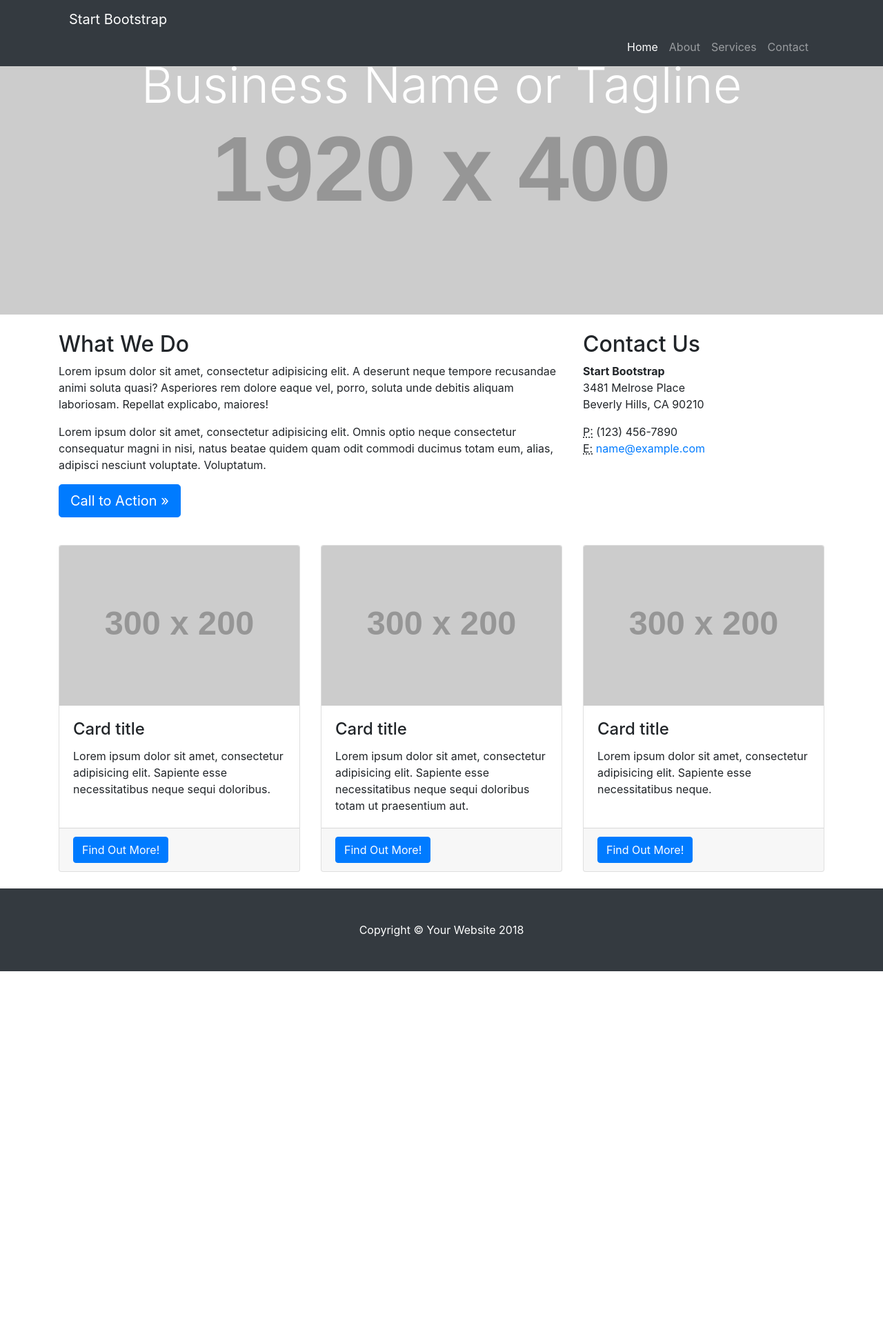
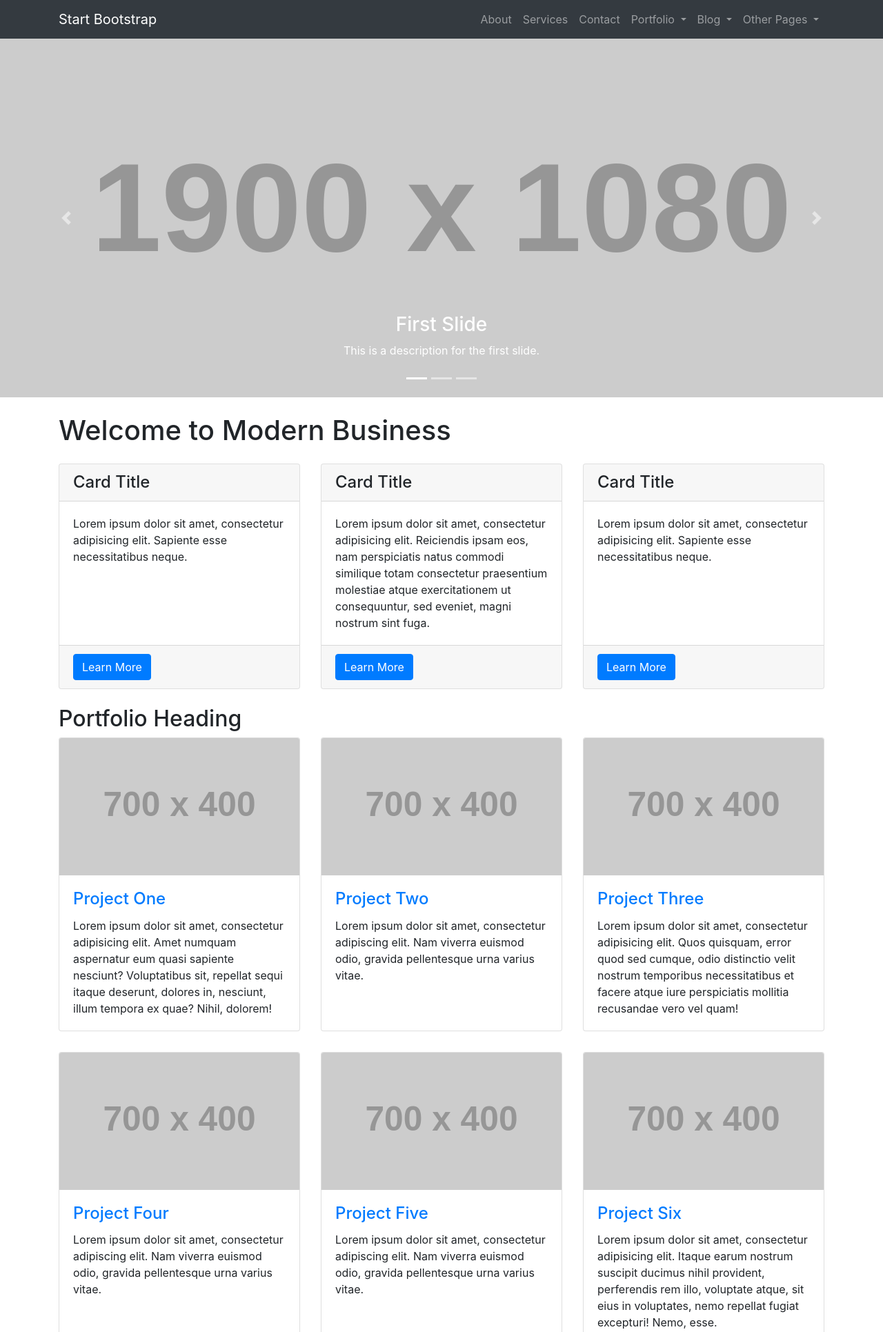
Before and after one commit to yuzheyin/Properties-Display-Website, a Django app: page / in a window 1280 px wide. Shown: the top 1931 px of the page at 69% size. Before the commit the page ends 1408 px from the top, so only its background shows below. Run offline with Django 3.2, Linux system fonts and the light colour scheme; some libraries are stand-ins or nearby versions.

Commit message:
initial commit

```diff
--- a/vwh_capital/vwh_capital/settings.py
+++ b/vwh_capital/vwh_capital/settings.py
@@ -119,3 +119,5 @@ USE_TZ = True
 # https://docs.djangoproject.com/en/2.0/howto/static-files/
 
 STATIC_URL = '/static/'
+
+MEDIA_ROOT = os.path.join(BASE_DIR, 'images/')
--- /dev/null
+++ b/vwh_capital/website/static/website/modern-business.css
@@ -0,0 +1,29 @@
+/*!
+ * Start Bootstrap - Modern Business (https://startbootstrap.com/template-overviews/modern-business)
+ * Copyright 2013-2017 Start Bootstrap
+ * Licensed under MIT (https://github.com/BlackrockDigital/startbootstrap-logomodern-business-nav/blob/master/LICENSE)
+ */
+
+body {
+  padding-top: 54px;
+}
+
+@media (min-width: 992px) {
+  body {
+    padding-top: 56px;
+  }
+}
+
+.carousel-item {
+  height: 65vh;
+  min-height: 300px;
+  background: no-repeat center center scroll;
+  -webkit-background-size: cover;
+  -moz-background-size: cover;
+  -o-background-size: cover;
+  background-size: cover;
+}
+
+.portfolio-item {
+  margin-bottom: 30px;
+}
--- a/vwh_capital/website/templates/website/base.html
+++ b/vwh_capital/website/templates/website/base.html
@@ -19,40 +19,68 @@
       <link href="{% static 'website/thumbnail-gallery.css' %}" rel="stylesheet">
       <link href="{% static 'website/business-frontpage.css' %}" rel="stylesheet">
       <link href="{% static 'website/simple-sidebar.css' %}" rel="stylesheet">
+      <link href="{% static 'website/modern-business.css' %}" rel="stylesheet">
 
   </head>
 
   <body>
 
-    <!-- Navigation -->
-    <nav class="navbar navbar-expand-lg navbar-dark bg-dark fixed-top">
+ <!-- Navigation -->
+    <nav class="navbar fixed-top navbar-expand-lg navbar-dark bg-dark fixed-top">
       <div class="container">
-      <div class="container">
-        <a class="navbar-brand" href="#">Start Bootstrap</a>
-        <button class="navbar-toggler" type="button" data-toggle="collapse" data-target="#navbarResponsive" aria-controls="navbarResponsive" aria-expanded="false" aria-label="Toggle navigation">
+        <a class="navbar-brand" href="index.html">Start Bootstrap</a>
+        <button class="navbar-toggler navbar-toggler-right" type="button" data-toggle="collapse" data-target="#navbarResponsive" aria-controls="navbarResponsive" aria-expanded="false" aria-label="Toggle navigation">
           <span class="navbar-toggler-icon"></span>
         </button>
         <div class="collapse navbar-collapse" id="navbarResponsive">
           <ul class="navbar-nav ml-auto">
-            <li class="nav-item active">
-              <a class="nav-link" href="#">Home
-                <span class="sr-only">(current)</span>
-              </a>
+            <li class="nav-item">
+              <a class="nav-link" href="about.html">About</a>
             </li>
             <li class="nav-item">
-              <a class="nav-link" href="#">About</a>
+              <a class="nav-link" href="services.html">Services</a>
             </li>
             <li class="nav-item">
-              <a class="nav-link" href="#">Services</a>
+              <a class="nav-link" href="contact.html">Contact</a>
             </li>
-            <li class="nav-item">
-              <a class="nav-link" href="#">Contact</a>
+            <li class="nav-item dropdown">
+              <a class="nav-link dropdown-toggle" href="#" id="navbarDropdownPortfolio" data-toggle="dropdown" aria-haspopup="true" aria-expanded="false">
+                Portfolio
+              </a>
+              <div class="dropdown-menu dropdown-menu-right" aria-labelledby="navbarDropdownPortfolio">
+                <a class="dropdown-item" href="portfolio-1-col.html">1 Column Portfolio</a>
+                <a class="dropdown-item" href="portfolio-2-col.html">2 Column Portfolio</a>
+                <a class="dropdown-item" href="portfolio-3-col.html">3 Column Portfolio</a>
+                <a class="dropdown-item" href="portfolio-4-col.html">4 Column Portfolio</a>
+                <a class="dropdown-item" href="portfolio-item.html">Single Portfolio Item</a>
+              </div>
+            </li>
+            <li class="nav-item dropdown">
+              <a class="nav-link dropdown-toggle" href="#" id="navbarDropdownBlog" data-toggle="dropdown" aria-haspopup="true" aria-expanded="false">
+                Blog
+              </a>
+              <div class="dropdown-menu dropdown-menu-right" aria-labelledby="navbarDropdownBlog">
+                <a class="dropdown-item" href="blog-home-1.html">Blog Home 1</a>
+                <a class="dropdown-item" href="blog-home-2.html">Blog Home 2</a>
+                <a class="dropdown-item" href="blog-post.html">Blog Post</a>
+              </div>
+            </li>
+            <li class="nav-item dropdown">
+              <a class="nav-link dropdown-toggle" href="#" id="navbarDropdownBlog" data-toggle="dropdown" aria-haspopup="true" aria-expanded="false">
+                Other Pages
+              </a>
+              <div class="dropdown-menu dropdown-menu-right" aria-labelledby="navbarDropdownBlog">
+                <a class="dropdown-item" href="full-width.html">Full Width Page</a>
+                <a class="dropdown-item" href="sidebar.html">Sidebar Page</a>
+                <a class="dropdown-item" href="faq.html">FAQ</a>
+                <a class="dropdown-item" href="404.html">404</a>
+                <a class="dropdown-item" href="pricing.html">Pricing Table</a>
+              </div>
             </li>
           </ul>
         </div>
       </div>
     </nav>
-
     {% block content %}
     {% endblock %}
 
@@ -60,7 +88,7 @@
     <!-- Footer -->
     <footer class="py-5 bg-dark">
       <div class="container">
-        <p class="m-0 text-center text-white">Copyright &copy; Your Website 2018</p>
+        <p class="m-0 text-center text-white">Copyright &copy; VWH Capital Management 2018</p>
       </div>
       <!-- /.container -->
     </footer>
--- /dev/null
+++ b/vwh_capital/website/templates/website/index.html
@@ -0,0 +1,197 @@
+{% extends "website/base.html" %}
+{% block content %}
+{% load staticfiles %}
+    <header>
+      <div id="carouselExampleIndicators" class="carousel slide" data-ride="carousel">
+        <ol class="carousel-indicators">
+          <li data-target="#carouselExampleIndicators" data-slide-to="0" class="active"></li>
+          <li data-target="#carouselExampleIndicators" data-slide-to="1"></li>
+          <li data-target="#carouselExampleIndicators" data-slide-to="2"></li>
+        </ol>
+        <div class="carousel-inner" role="listbox">
+          <!-- Slide One - Set the background image for this slide in the line below -->
+          <div class="carousel-item active" style="background-image: url('http://placehold.it/1900x1080')">
+            <div class="carousel-caption d-none d-md-block">
+              <h3>First Slide</h3>
+              <p>This is a description for the first slide.</p>
+            </div>
+          </div>
+          <!-- Slide Two - Set the background image for this slide in the line below -->
+          <div class="carousel-item" style="background-image: url('http://placehold.it/1900x1080')">
+            <div class="carousel-caption d-none d-md-block">
+              <h3>Second Slide</h3>
+              <p>This is a description for the second slide.</p>
+            </div>
+          </div>
+          <!-- Slide Three - Set the background image for this slide in the line below -->
+          <div class="carousel-item" style="background-image: url('http://placehold.it/1900x1080')">
+            <div class="carousel-caption d-none d-md-block">
+              <h3>Third Slide</h3>
+              <p>This is a description for the third slide.</p>
+            </div>
+          </div>
+        </div>
+        <a class="carousel-control-prev" href="#carouselExampleIndicators" role="button" data-slide="prev">
+          <span class="carousel-control-prev-icon" aria-hidden="true"></span>
+          <span class="sr-only">Previous</span>
+        </a>
+        <a class="carousel-control-next" href="#carouselExampleIndicators" role="button" data-slide="next">
+          <span class="carousel-control-next-icon" aria-hidden="true"></span>
+          <span class="sr-only">Next</span>
+        </a>
+      </div>
+    </header>
+
+    <!-- Page Content -->
+    <div class="container">
+
+      <h1 class="my-4">Welcome to Modern Business</h1>
+
+      <!-- Marketing Icons Section -->
+      <div class="row">
+        <div class="col-lg-4 mb-4">
+          <div class="card h-100">
+            <h4 class="card-header">Card Title</h4>
+            <div class="card-body">
+              <p class="card-text">Lorem ipsum dolor sit amet, consectetur adipisicing elit. Sapiente esse necessitatibus neque.</p>
+            </div>
+            <div class="card-footer">
+              <a href="#" class="btn btn-primary">Learn More</a>
+            </div>
+          </div>
+        </div>
+        <div class="col-lg-4 mb-4">
+          <div class="card h-100">
+            <h4 class="card-header">Card Title</h4>
+            <div class="card-body">
+              <p class="card-text">Lorem ipsum dolor sit amet, consectetur adipisicing elit. Reiciendis ipsam eos, nam perspiciatis natus commodi similique totam consectetur praesentium molestiae atque exercitationem ut consequuntur, sed eveniet, magni nostrum sint fuga.</p>
+            </div>
+            <div class="card-footer">
+              <a href="#" class="btn btn-primary">Learn More</a>
+            </div>
+          </div>
+        </div>
+        <div class="col-lg-4 mb-4">
+          <div class="card h-100">
+            <h4 class="card-header">Card Title</h4>
+            <div class="card-body">
+              <p class="card-text">Lorem ipsum dolor sit amet, consectetur adipisicing elit. Sapiente esse necessitatibus neque.</p>
+            </div>
+            <div class="card-footer">
+              <a href="#" class="btn btn-primary">Learn More</a>
+            </div>
+          </div>
+        </div>
+      </div>
+      <!-- /.row -->
+
+      <!-- Portfolio Section -->
+      <h2>Portfolio Heading</h2>
+
+      <div class="row">
+        <div class="col-lg-4 col-sm-6 portfolio-item">
+          <div class="card h-100">
+            <a href="#"><img class="card-img-top" src="http://placehold.it/700x400" alt=""></a>
+            <div class="card-body">
+              <h4 class="card-title">
+                <a href="#">Project One</a>
+              </h4>
+              <p class="card-text">Lorem ipsum dolor sit amet, consectetur adipisicing elit. Amet numquam aspernatur eum quasi sapiente nesciunt? Voluptatibus sit, repellat sequi itaque deserunt, dolores in, nesciunt, illum tempora ex quae? Nihil, dolorem!</p>
+            </div>
+          </div>
+        </div>
+        <div class="col-lg-4 col-sm-6 portfolio-item">
+          <div class="card h-100">
+            <a href="#"><img class="card-img-top" src="http://placehold.it/700x400" alt=""></a>
+            <div class="card-body">
+              <h4 class="card-title">
+                <a href="#">Project Two</a>
+              </h4>
+              <p class="card-text">Lorem ipsum dolor sit amet, consectetur adipiscing elit. Nam viverra euismod odio, gravida pellentesque urna varius vitae.</p>
+            </div>
+          </div>
+        </div>
+        <div class="col-lg-4 col-sm-6 portfolio-item">
+          <div class="card h-100">
+            <a href="#"><img class="card-img-top" src="http://placehold.it/700x400" alt=""></a>
+            <div class="card-body">
+              <h4 class="card-title">
+                <a href="#">Project Three</a>
+              </h4>
+              <p class="card-text">Lorem ipsum dolor sit amet, consectetur adipisicing elit. Quos quisquam, error quod sed cumque, odio distinctio velit nostrum temporibus necessitatibus et facere atque iure perspiciatis mollitia recusandae vero vel quam!</p>
+            </div>
+          </div>
+        </div>
+        <div class="col-lg-4 col-sm-6 portfolio-item">
+          <div class="card h-100">
+            <a href="#"><img class="card-img-top" src="http://placehold.it/700x400" alt=""></a>
+            <div class="card-body">
+              <h4 class="card-title">
+                <a href="#">Project Four</a>
+              </h4>
+              <p class="card-text">Lorem ipsum dolor sit amet, consectetur adipiscing elit. Nam viverra euismod odio, gravida pellentesque urna varius vitae.</p>
+            </div>
+          </div>
+        </div>
+        <div class="col-lg-4 col-sm-6 portfolio-item">
+          <div class="card h-100">
+            <a href="#"><img class="card-img-top" src="http://placehold.it/700x400" alt=""></a>
+            <div class="card-body">
+              <h4 class="card-title">
+                <a href="#">Project Five</a>
+              </h4>
+              <p class="card-text">Lorem ipsum dolor sit amet, consectetur adipiscing elit. Nam viverra euismod odio, gravida pellentesque urna varius vitae.</p>
+            </div>
+          </div>
+        </div>
+        <div class="col-lg-4 col-sm-6 portfolio-item">
+          <div class="card h-100">
+            <a href="#"><img class="card-img-top" src="http://placehold.it/700x400" alt=""></a>
+            <div class="card-body">
+              <h4 class="card-title">
+                <a href="#">Project Six</a>
+              </h4>
+              <p class="card-text">Lorem ipsum dolor sit amet, consectetur adipisicing elit. Itaque earum nostrum suscipit ducimus nihil provident, perferendis rem illo, voluptate atque, sit eius in voluptates, nemo repellat fugiat excepturi! Nemo, esse.</p>
+            </div>
+          </div>
+        </div>
+      </div>
+      <!-- /.row -->
+
+      <!-- Features Section -->
+      <div class="row">
+        <div class="col-lg-6">
+          <h2>Modern Business Features</h2>
+          <p>The Modern Business template by Start Bootstrap includes:</p>
+          <ul>
+            <li>
+              <strong>Bootstrap v4</strong>
+            </li>
+            <li>jQuery</li>
+            <li>Font Awesome</li>
+            <li>Working contact form with validation</li>
+            <li>Unstyled page elements for easy customization</li>
+          </ul>
+          <p>Lorem ipsum dolor sit amet, consectetur adipisicing elit. Corporis, omnis doloremque non cum id reprehenderit, quisquam totam aspernatur tempora minima unde aliquid ea culpa sunt. Reiciendis quia dolorum ducimus unde.</p>
+        </div>
+        <div class="col-lg-6">
+          <img class="img-fluid rounded" src="http://placehold.it/700x450" alt="">
+        </div>
+      </div>
+      <!-- /.row -->
+
+      <hr>
+
+      <!-- Call to Action Section -->
+      <div class="row mb-4">
+        <div class="col-md-8">
+          <p>Lorem ipsum dolor sit amet, consectetur adipisicing elit. Molestias, expedita, saepe, vero rerum deleniti beatae veniam harum neque nemo praesentium cum alias asperiores commodi.</p>
+        </div>
+        <div class="col-md-4">
+          <a class="btn btn-lg btn-secondary btn-block" href="#">Call to Action</a>
+        </div>
+      </div>
+
+    </div>
+    <!-- /.container -->
+{% endblock %}
--- a/vwh_capital/website/views.py
+++ b/vwh_capital/website/views.py
@@ -19,4 +19,4 @@ def favourite(request):
 
 
 def home(request):
-    return render(request, 'website/home.html')
+    return render(request, 'website/index.html')
```
Also changed, not shown: other parts of vwh_capital/website/templates/website/base.html (+1 -1 lines).
